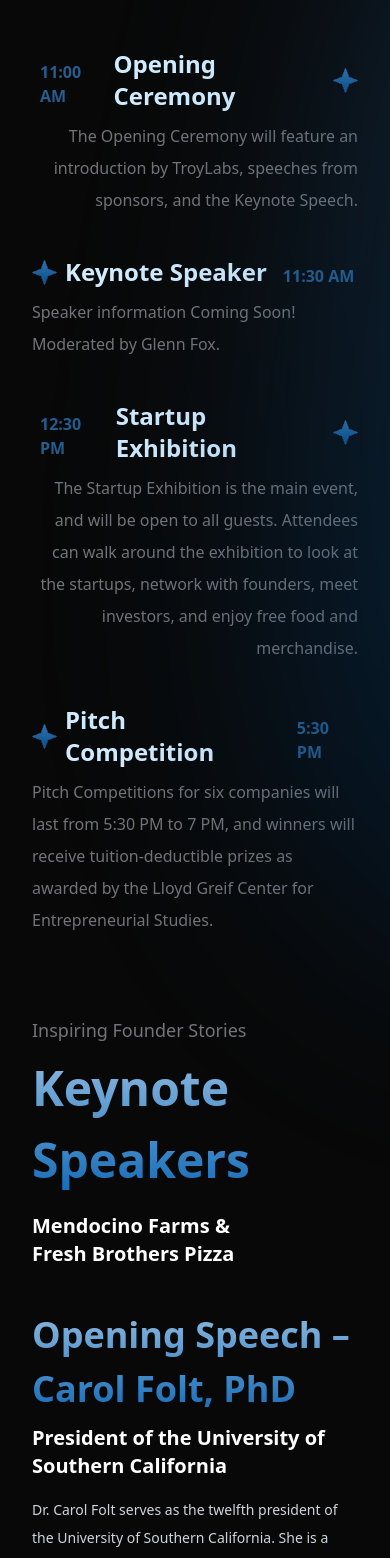
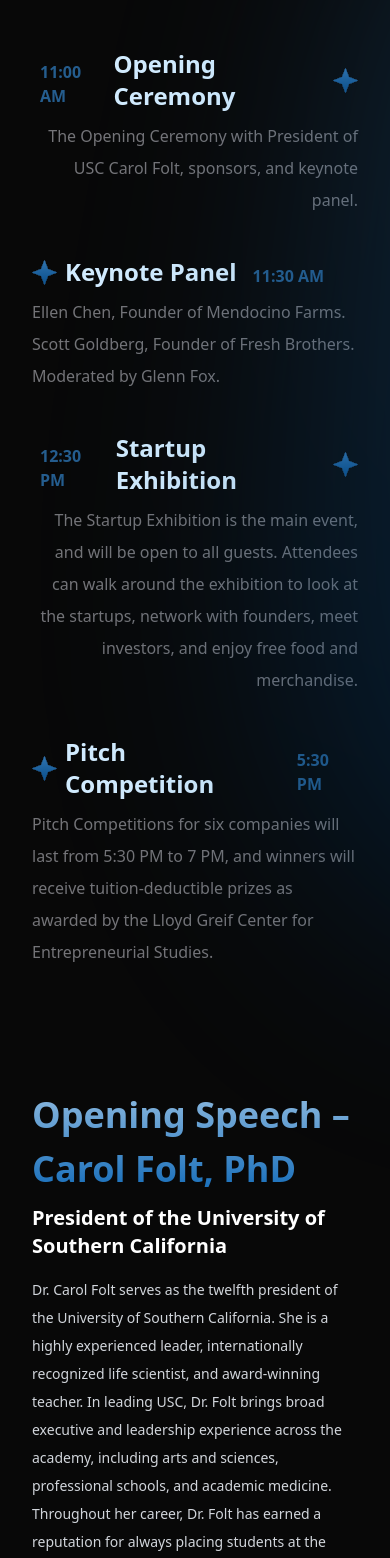
Before and after one commit to danielgao20/DEMO-25, a React (Create React App) app in the folder frontend/: page / in a window 390 px wide. Shown: the part 2964-4522 px from the top of the page. Built offline with nearby package versions, Linux system fonts and the light colour scheme.

Commit message:
update landing page

```diff
--- a/frontend/src/views/Landing.jsx
+++ b/frontend/src/views/Landing.jsx
@@ -376,7 +376,7 @@
             reverse={true}
             agenda={"Opening Ceremony"}
             description={
-              "The Opening Ceremony will feature an introduction by TroyLabs, speeches from sponsors, and the Keynote Speech."
+              "The Opening Ceremony with President of USC Carol Folt, sponsors, and keynote panel."
             }
           />
         </div>
@@ -384,9 +384,9 @@
           <AgendaCard
             time={"11:30 AM"}
             reverse={false}
-            agenda={"Keynote Speaker"}
+            agenda={"Keynote Panel"}
             description={
-              "Speaker information Coming Soon! Moderated by Glenn Fox."
+              "Ellen Chen, Founder of Mendocino Farms. Scott Goldberg, Founder of Fresh Brothers. Moderated by Glenn Fox."
             }
           />
           <img
@@ -438,18 +438,6 @@
           isMobile ? "p-8" : "p-24"
         } text-white`}
       >
-        <div className="flex flex-col w-8/12">
-          <h3 className="text-[#747478] font-medium text-lg">
-            Inspiring Founder Stories
-          </h3>
-          <h1 className="text-5xl mt-2 font-bold  bg-gradient-to-t from-[#116AB8] to-[#91BCE1] text-transparent leading-normal inline-block bg-clip-text">
-            Keynote Speakers
-          </h1>
-          <h2 className="text-xl font-semibold text-white mt-4">
-            Mendocino Farms & Fresh Brothers Pizza
-          </h2>
-        </div>
-
         <div
           className={`${
             isMobile ? "flex-col" : "flex-row"
@@ -481,10 +469,24 @@
           <img
             src={Carol}
             className={`${
-              isMobile ? "w-full" : "w-[27.5%]"
-            } rounded-lg shadow-lg border border-blue-500 shadow-blue-500 object-cover`}
+              isMobile ? "w-full" : "w-[27.5%] h-[100%]"
+            } rounded-lg shadow-lg border border-blue-500 shadow-blue-500 object-contain`}
           />
         </div>
+
+        <div className="flex flex-col w-8/12 mt-16">
+          <h3 className="text-[#747478] font-medium text-lg">
+            Inspiring Founder Stories
+          </h3>
+          <h1 className="text-5xl mt-2 font-bold  bg-gradient-to-t from-[#116AB8] to-[#91BCE1] text-transparent leading-normal inline-block bg-clip-text">
+            Keynote Panel
+          </h1>
+          <h2 className="text-xl font-semibold text-white mt-4">
+            Mendocino Farms & Fresh Brothers Pizza
+          </h2>
+        </div>
+
+
 
         <div className="w-full relative z-20 h-auto py-4 gap-16 mt-12 flex flex-col items-center justify-between">
           {keynoteSpeakers.map((speaker, index) => {
@@ -528,7 +530,10 @@
             } w-full flex-start mt-10 gap-16 h-full flex`}
           >
             <div className="w-full justify-between h-full flex flex-col">
-              <p className="text-4xl font-bold bg-gradient-to-t from-[#116AB8] to-[#91BCE1] text-transparent leading-normal inline-block bg-clip-text">
+              <p
+                className="text-4xl font-bold bg-gradient-to-t from-[#116AB8] to-[#91BCE1] text-transparent leading-normal inline-block bg-clip-text cursor-pointer"
+                onClick={() => window.open("https://www.linkedin.com/in/glenn-r-fox-phd-2418bba1/", "_blank")}
+              >
                 Our Moderator – Glenn Fox
               </p>
               <p className="text-xl mt-2 font-semibold text-white">
@@ -600,8 +605,7 @@
             </div>
             <div className="flex relative z-20 flex-row w-full items-left mt-12 justify-left gap-8">
               <a
-                href="https://www.eventbrite.com/e/809233237397"
-                target="_blank"
+                href="/startups"
                 rel="noreferrer"
                 className="HeroButton-Shadow text-lg cursor-pointer font-normal text-[#DEE0E3] p-2 px-6 rounded-lg bg-[#131315] border-2 border-[#1A4265] hover:bg-[#1F1F23] hover:shadow-inner active:bg-[#0C0C0D] transition-all hover:shadow-slate-700"
               >
@@ -772,7 +776,10 @@
             <h3 className="text-gray-300 mb-2 mt-2 font-light">
               Our Workshop Lead
             </h3>
-            <h2 className="text-3xl font-bold bg-gradient-to-t from-[#116AB8] to-[#91BCE1] leading-normal text-transparent inline-block bg-clip-text">
+            <h2
+              className="text-3xl font-bold bg-gradient-to-t from-[#116AB8] to-[#91BCE1] leading-normal text-transparent inline-block bg-clip-text cursor-pointer"
+              onClick={() => window.open("https://www.linkedin.com/in/arushisaxena/", "_blank")}
+            >
               Arushi Saxena
             </h2>
             <h3 className="text-white mt-2 text-lg font-medium">
```
